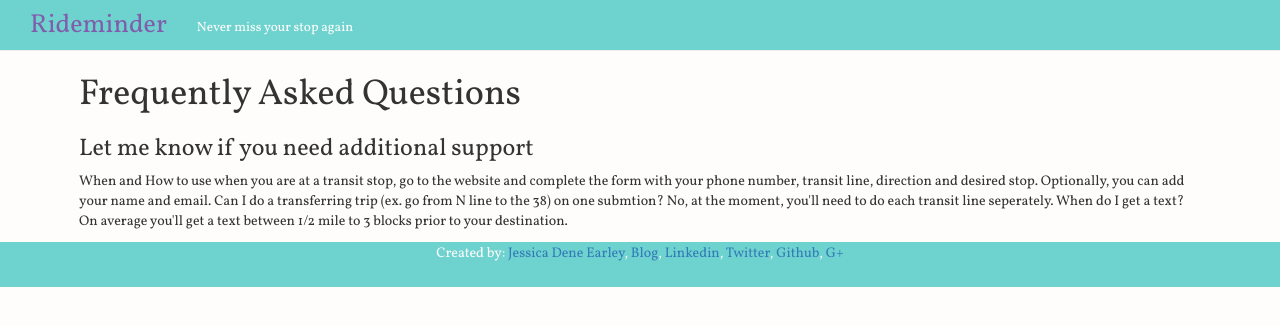
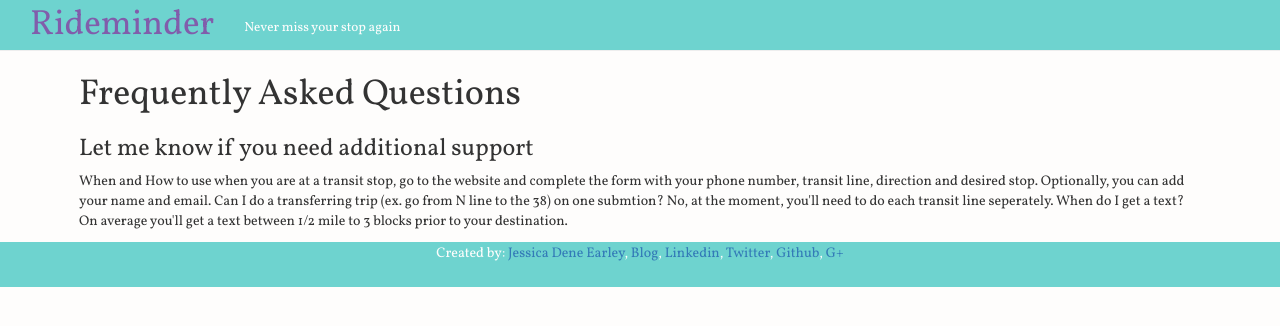
Before and after one commit to chatasweetie/Rideminder, a Flask app: template templates/faq.html in a window 1280 px wide. Shown: the top 326 px of the page. Run offline with Flask 2, Linux system fonts and the light colour scheme; the template is opened without the code that fills it, so the values that code supplies are empty; some libraries are stand-ins or nearby versions.

Commit message:
working on text sizing for xs

```diff
--- a/static/css/styling.css
+++ b/static/css/styling.css
@@ -19,9 +19,10 @@
 .navbar-brand {
     height: 14px;
     color: #815DAB;
-    font-size: 26px;
-    size: 100%;
+    font-size: 35px;
+    size: 180%;
 }
+
 
 .navbar-brand-footer {
     font-size: 26px;
```
